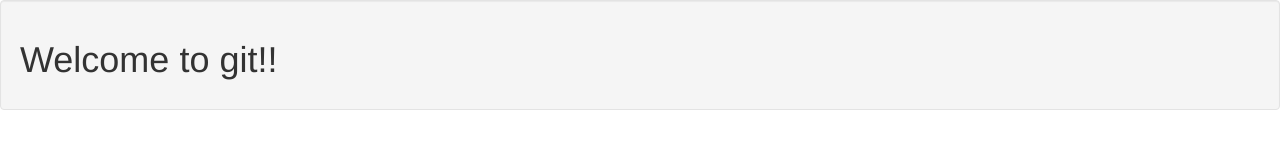
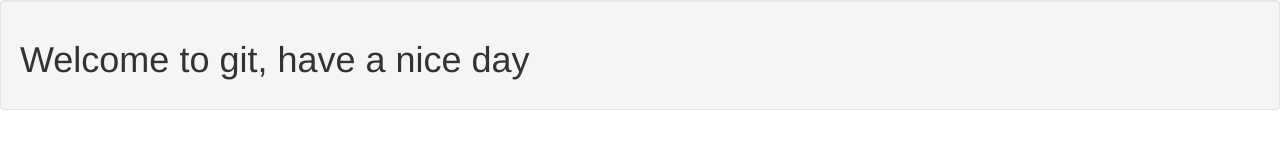
Before and after one commit to xemmel/gittest, a website: page index.html in a window 1280 px wide. Drawn offline with nearby package versions, Linux system fonts and the light colour scheme.

Commit message:
changed heading again

```diff
--- a/index.html
+++ b/index.html
@@ -5,7 +5,7 @@
     </head>
     <body>
         <div class="well">
-            <h1>Welcome to git!!</h1>
+            <h1>Welcome to git, have a nice day</h1>
 
         </div>
     </body>
```
